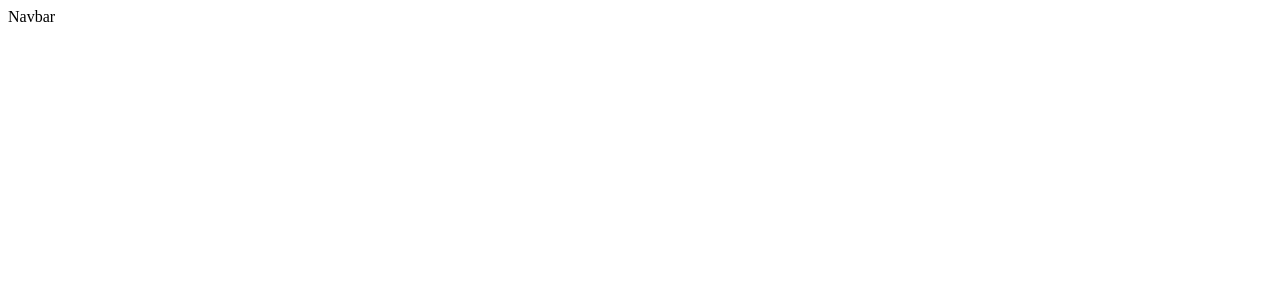
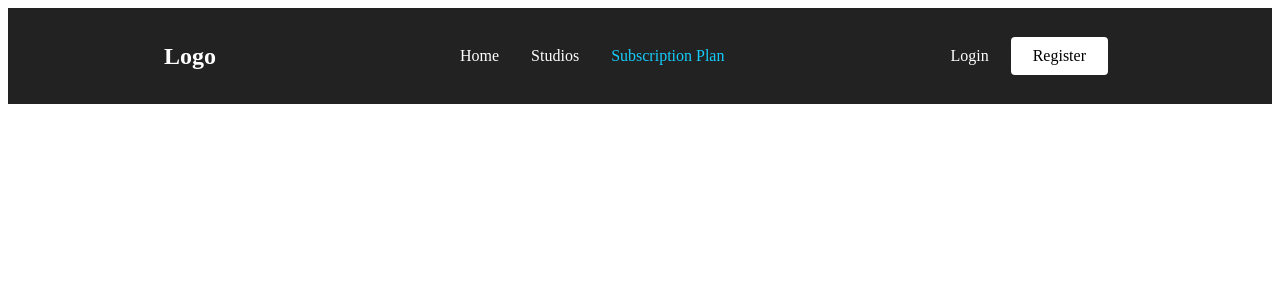
Before and after one commit to JadenHow/CSC309-Project, a React (Create React App) app in the folder frontend/: page /subscriptions in a window 1280 px wide. Before the commit this address had no page. Shown: the top 300 px of the page. Built offline with nearby package versions, Linux system fonts and the light colour scheme.

Commit message:
navbar functionality

```diff
--- a/frontend/package.json
+++ b/frontend/package.json
@@ -10,12 +10,14 @@
     "axios": "^1.2.0",
     "react": "^18.2.0",
     "react-dom": "^18.2.0",
+    "react-icons": "^4.7.1",
     "react-redux": "^8.0.5",
     "react-router-dom": "^6.4.3",
     "react-scripts": "5.0.1",
     "redux": "^4.2.0",
     "redux-devtools-extension": "^2.13.9",
     "redux-thunk": "^2.4.2",
+    "styled-components": "^5.3.6",
     "web-vitals": "^2.1.4"
   },
   "scripts": {
--- a/frontend/src/App.js
+++ b/frontend/src/App.js
@@ -18,7 +18,7 @@ const App = () => (
         <Routes>
           <Route exact path='/' element={<Home />} />
           <Route exact path='/signup' element={<Signup />} />
-          <Route exact path='/login/' element={<Login />} />
+          <Route exact path='/login' element={<Login />} />
           <Route exact path='/studios/:id/' element={<StudioDetail />} />
         </Routes>
       </Layout>
--- a/frontend/src/components/Navbar.js
+++ /dev/null
@@ -1,11 +0,0 @@
-import React from 'react';
-
-const Navbar = () => {
-    return (
-        <div>
-            Navbar
-        </div>
-    )
-};
-
-export default Navbar;
--- /dev/null
+++ b/frontend/src/components/Navbar/NavbarLoggedOut.js
@@ -0,0 +1,91 @@
+import React, { useState } from 'react'
+import { Nav, NavLink, NavMenu, NavBtn, NavBtnLink, ContrastedNavBtnLink, OpenLinksButton, NavbarExtendedContainer, NavLinkExtended } from './NavbarLoggedOutElements';
+import {FaBars, FaTimes} from 'react-icons/fa'
+import { connect } from 'react-redux';
+
+const Navbar = ({isAuthenticated}) => {
+    const [extendNavbar, setExtendNavbar] = useState(false);
+    // const [loggedIn, setLoggedIn] = useState(localStorage.getItem('access') != null);
+    // const [loggedIn, setLoggedIn] = useState(isAuthenticated);
+    // console.log(localStorage.getItem('access'));
+    // console.log(localStorage.getItem('access') != null);
+    console.log(isAuthenticated);
+    return (
+        <>
+            <Nav extendNavbar={extendNavbar}>
+                <NavLink to="/">
+                    <h1>Logo</h1>
+                </NavLink>
+
+                <OpenLinksButton onClick={() => {setExtendNavbar((curr) => (!curr))}}>
+                    {extendNavbar ? <FaTimes/> : <FaBars />}
+                </OpenLinksButton>
+
+                <NavMenu>
+                    <NavLink to='/'>
+                        Home
+                    </NavLink>
+                    <NavLink to='/studios'>
+                        Studios
+                    </NavLink>
+                    <NavLink to='/subscriptions'>
+                        Subscription Plan
+                    </NavLink>
+                </ NavMenu>
+
+                {!isAuthenticated ? (
+                    <NavBtn>
+                    <NavBtnLink to='login'>Login</NavBtnLink>
+                    <ContrastedNavBtnLink to='Signup'>Register</ContrastedNavBtnLink>
+                    </NavBtn>
+                ) :
+                    <NavBtn>
+                    <NavBtnLink to='logout'>Logout</NavBtnLink>
+                    <ContrastedNavBtnLink to='profile'>User Profile</ContrastedNavBtnLink>
+                    </NavBtn>
+                }
+
+
+                {extendNavbar && !isAuthenticated && (
+                    <NavbarExtendedContainer>
+                        <NavLinkExtended to='/'>
+                            Home
+                        </NavLinkExtended>
+                        <NavLinkExtended to='/studios'>
+                            Studios
+                        </NavLinkExtended>
+                        <NavLinkExtended to='/subscriptions'>
+                            Subscription Plan
+                        </NavLinkExtended>
+
+                        <ContrastedNavBtnLink to='login'>Login</ContrastedNavBtnLink>
+                        <ContrastedNavBtnLink to='signup'>Register</ContrastedNavBtnLink>
+                    </NavbarExtendedContainer>
+                )}
+
+                {extendNavbar && isAuthenticated && (
+                    <NavbarExtendedContainer>
+                        <NavLinkExtended to='/'>
+                            Home
+                        </NavLinkExtended>
+                        <NavLinkExtended to='/studios'>
+                            Studios
+                        </NavLinkExtended>
+                        <NavLinkExtended to='/subscriptions'>
+                            Subscription Plan
+                        </NavLinkExtended>
+
+                        <ContrastedNavBtnLink to='logout'>Logout</ContrastedNavBtnLink>
+                        <ContrastedNavBtnLink to='signup'>User Profile</ContrastedNavBtnLink>
+                    </NavbarExtendedContainer>
+                )}
+            </Nav>
+        </>
+    )
+};
+
+const mapStateToProps = state => ({
+    isAuthenticated: state.auth.isAuthenticated
+});
+
+export default connect(mapStateToProps)(Navbar);
--- /dev/null
+++ b/frontend/src/components/Navbar/NavbarLoggedOutElements.js
@@ -0,0 +1,148 @@
+import styled from "styled-components"
+import { NavLink as Link} from 'react-router-dom'
+import {FaBars, FaTimes} from 'react-icons/fa'
+
+export const Nav = styled.nav`
+    background: #222;
+    /* height: ${(props) => (props.extendNavbar ? "100vh" : '80px')}; */
+    height: 80px;
+    display: flex;
+    justify-content: space-between;
+    padding: 0.5rem calc((100vw - 1000px) / 2);
+    z-index: 999;
+`;
+
+export const NavLink = styled(Link)`
+    color: #fff;
+    display: flex;
+    align-items: center;
+    text-decoration: none;
+    padding: 0 1rem;
+    cursor: pointer;
+
+    &.active {
+        color: #15cdfc;
+    }
+`;
+
+export const OpenLinksButton = styled.button`
+    display: none;
+    color: #fff;
+    background: none;
+    height: auto;
+
+    @media screen and (max-width: 768px) {
+            display: block;
+            position: absolute;
+            top: 0;
+            right: 0;
+            transform: translate(-100%, 55%);
+            font-size:1.8rem;
+            cursor: pointer;
+    }
+`;
+
+export const Bars = styled(FaBars)`
+    display: none;
+    color: #fff;
+
+    @media screen and (max-width: 768px) {
+        display: block;
+        position: absolute;
+        top: 0;
+        right: 0;
+        transform: translate(-100%, 75%);
+        font-size:1.8rem;
+        cursor: pointer;
+    }
+`;
+
+export const Times = styled(FaTimes)`
+    display: none;
+    color: #fff;
+
+    @media screen and (max-width: 768px) {
+        display: block;
+        position: absolute;
+        top: 0;
+        right: 0;
+        transform: translate(-100%, 75%);
+        font-size:1.8rem;
+        cursor: pointer;
+    }
+`;
+
+export const NavMenu = styled.div`
+    display: flex;
+    align-items: center;
+    margin-right: -24px;
+
+    @media screen and (max-width: 768px) {
+        display: none;
+    }
+`;
+
+export const NavBtn = styled.nav`
+    display: flex;
+    align-items: center;
+    margin-right: 24px;
+
+    @media screen and (max-width: 768px) {
+        display: none;
+    }
+`;
+
+export const NavBtnLink = styled(Link)`
+    border-radius: 4px;
+    padding: 10px 22px;
+    color: #fff;
+    border: none;
+    outline: none;
+    cursor: pointer;
+    transition: all 0.2s ease-in-out;
+    text-decoration: none;
+
+    &:hover {
+        transition: all 0.2s ease-in-out;
+        /* background: #fff; */
+        background: #474646;
+        /* color: #010606; */
+    }
+`;
+
+export const ContrastedNavBtnLink = styled(NavBtnLink)`
+    color: #000;
+    background: #fff;
+
+    &:hover {
+        transition: all 0.2s ease-in-out;
+        background: #bcbcbc;
+    }
+`;
+
+export const NavbarExtendedContainer = styled.div`
+        display: flex;
+        background: #000;
+        flex-direction: column;
+        align-items: center;
+        z-index: 999;
+        margin-top: 80px;
+
+    @media (min-width: 768px) {
+        display: none;
+    }
+
+`;
+
+export const NavLinkExtended = styled(Link)`
+    color: #000;
+    display: flex;
+    align-items: center;
+    text-decoration: none;
+    padding: 10px;
+    cursor: pointer;
+
+    &.active {
+        color: #15cdfc;
+    }
+`;
--- a/frontend/src/containers/Login.js
+++ b/frontend/src/containers/Login.js
@@ -21,7 +21,8 @@ const Login = ({ login, isAuthenticated }) => {
     };
 
     // if (isAuthenticated) {
-    //     return <Navigate to='/' />
+    //     // window.location.reload();
+    //     return <Navigate to='/'/>
     // }
 
     return(
--- a/frontend/src/hocs/Layout.js
+++ b/frontend/src/hocs/Layout.js
@@ -1,5 +1,5 @@
 import React, { useEffect } from 'react';
-import Navbar from '../components/Navbar';
+import Navbar from '../components/Navbar/NavbarLoggedOut';
 import { connect } from 'react-redux';
 import { checkAuthenticated } from '../actions/auth';
 
```
Also changed, not shown: 1 other file (tests, documents, lock files or other folders).
